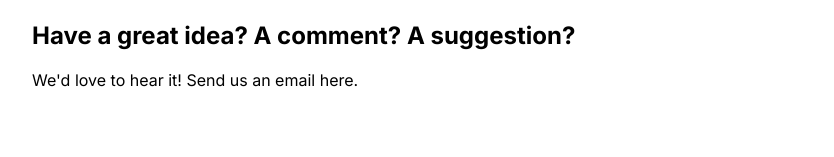
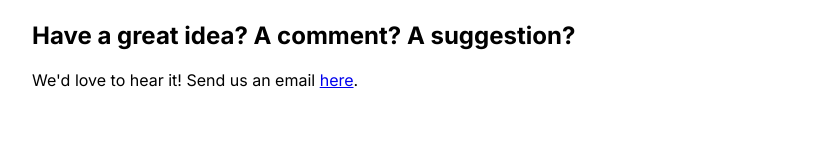
Before and after one commit to mikaalnaik/beach, a Next.js app in the folder apps/frontend/: page /about-us in a window 1280 px wide. Shown: the part 314-471 px from the top of the page, without its empty margins (32-866 px from the left). Built offline with nearby package versions, Linux system fonts and the light colour scheme.

Commit message:
Add email link to about us page

```diff
--- a/apps/frontend/src/pages/about-us/index.tsx
+++ b/apps/frontend/src/pages/about-us/index.tsx
@@ -16,7 +16,7 @@ export default function AboutUs() {
         <section>
           <h1>Have a great idea? A comment? A suggestion?</h1>
           <p className={styles.component}>
-            We'd love to hear it! Send us an email here.
+            We'd love to hear it! Send us an email <a href="mailto:matthewnaik@gmail.com">here</a>.
           </p>
         </section>
         <section>
```
